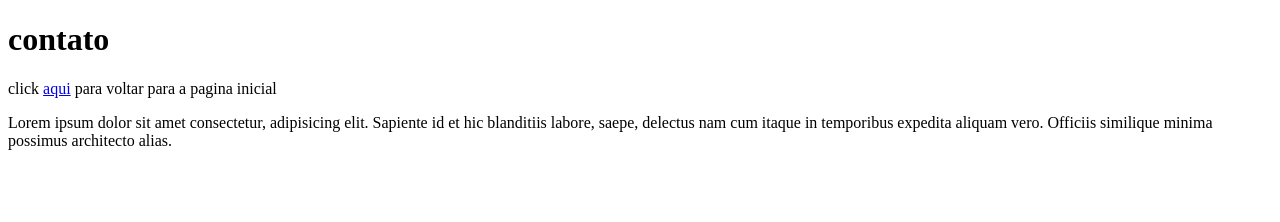
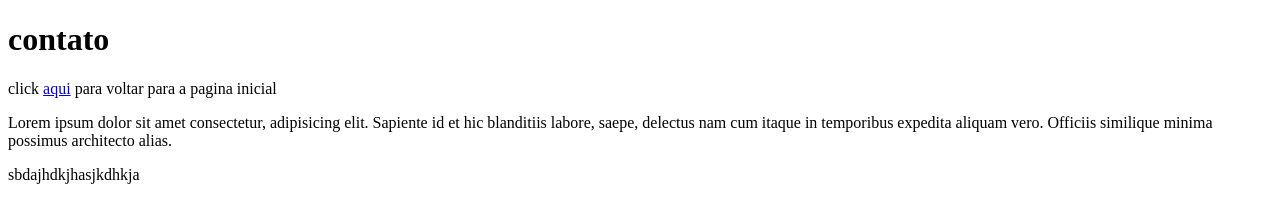
Before and after one commit to keKvnJun/git-branches, a plain HTML site: page contato.html in a window 1280 px wide. Drawn offline with Linux system fonts and the light colour scheme.

Commit message:
novo paragrafo

```diff
--- a/contato.html
+++ b/contato.html
@@ -15,5 +15,6 @@
         Sapiente id et hic blanditiis labore, saepe, delectus nam cum itaque in temporibus expedita aliquam vero.
         Officiis similique minima possimus architecto alias.
     </section>
+    <p>sbdajhdkjhasjkdhkja</p>
 </body>
 </html>
```
